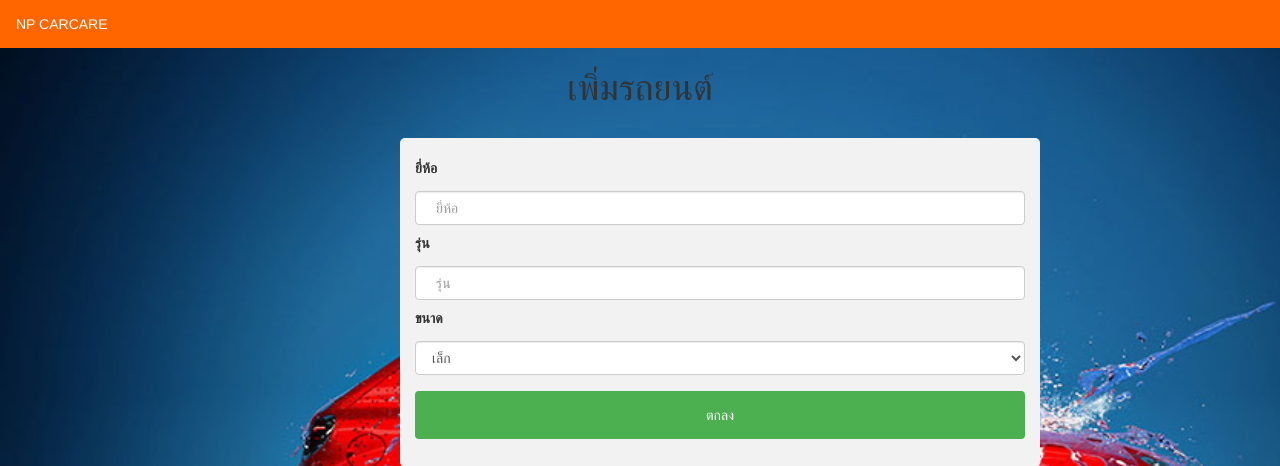
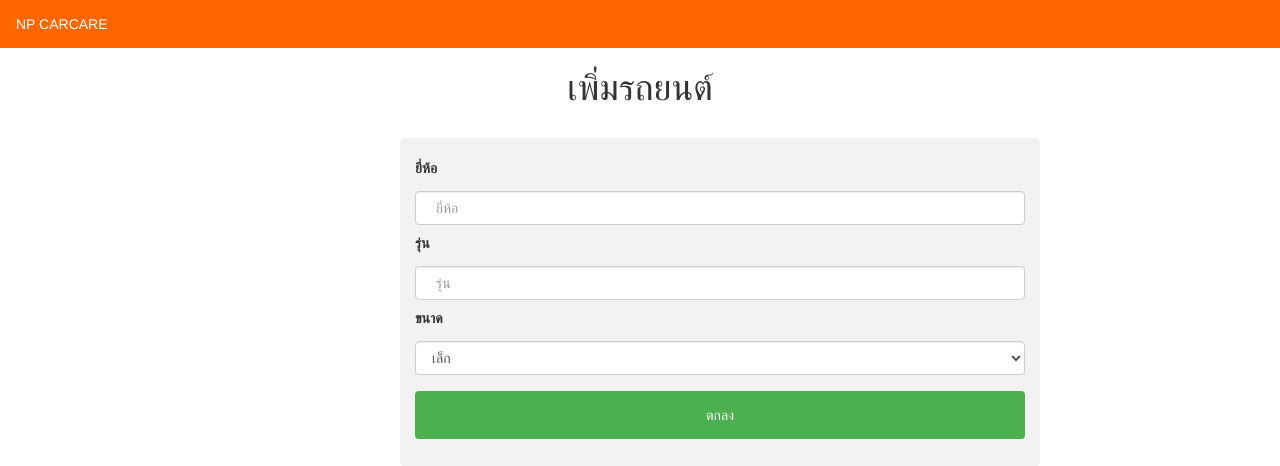
Before and after one commit to 4R7Jirayu/Project-w, a PHP site: page /Addcar.php in a window 1280 px wide. Shown: the top 466 px of the page. Run offline with PHP 8.4, Linux system fonts and the light colour scheme; some libraries are stand-ins or nearby versions.

Commit message:
แก้ไฟล์ style

```diff
--- a/style.css
+++ b/style.css
@@ -1,5 +1,4 @@
 body {
-    background-image: url("images/bg.jpg");
     background-size: 1536px 900px;
     background-repeat: no-repeat;
 }
```
